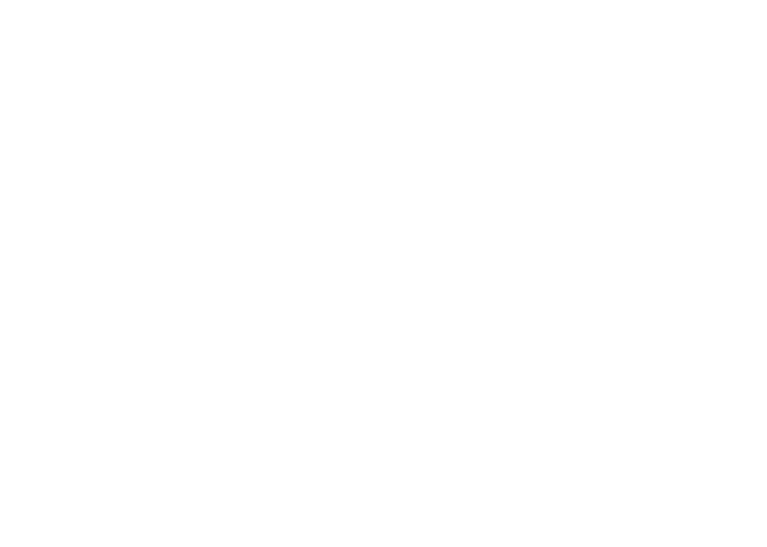
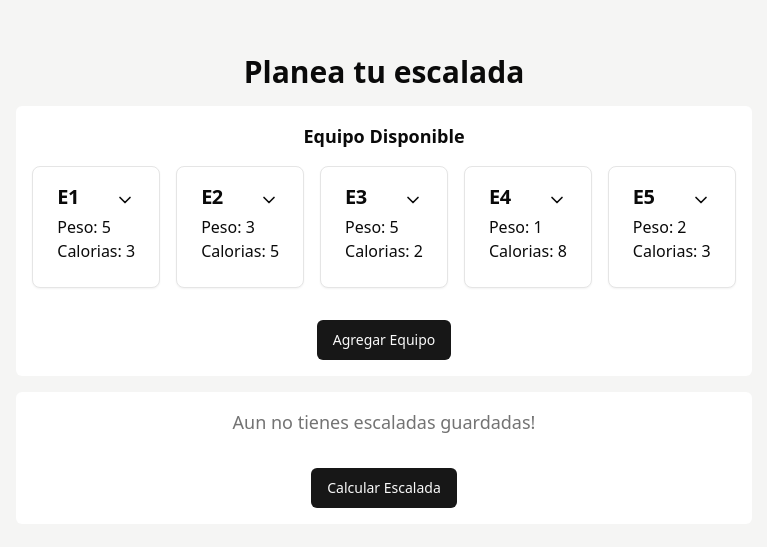
Before and after one commit to zadmin88/prueba-opa, a React (Vite) app: page / in a window 1280 px wide. Before the commit this address had no page. Shown: the part 111-658 px from the top of the page, without its empty margins (256-1023 px from the left). Built offline with nearby package versions, Linux system fonts and the light colour scheme.

Commit message:
Modificar directorio Base en Vite

```diff
--- a/src/App.tsx
+++ b/src/App.tsx
@@ -7,8 +7,8 @@
     <>
       <Router>
         <Routes>
-          <Route path="/prueba-opa" element={<Home />} />
-          <Route path="/prueba-opa/*" element={<NotFound />} />
+          <Route path="/" element={<Home />} />
+          <Route path="*" element={<NotFound />} />
         </Routes>
       </Router>
     </>
--- a/vite.config.ts
+++ b/vite.config.ts
@@ -4,7 +4,7 @@
 
 export default defineConfig({
   plugins: [react()],
-  base: "/prueba-opa/",
+  base: "./",
   resolve: {
     alias: {
       "@": path.resolve(__dirname, "./src"),
```
